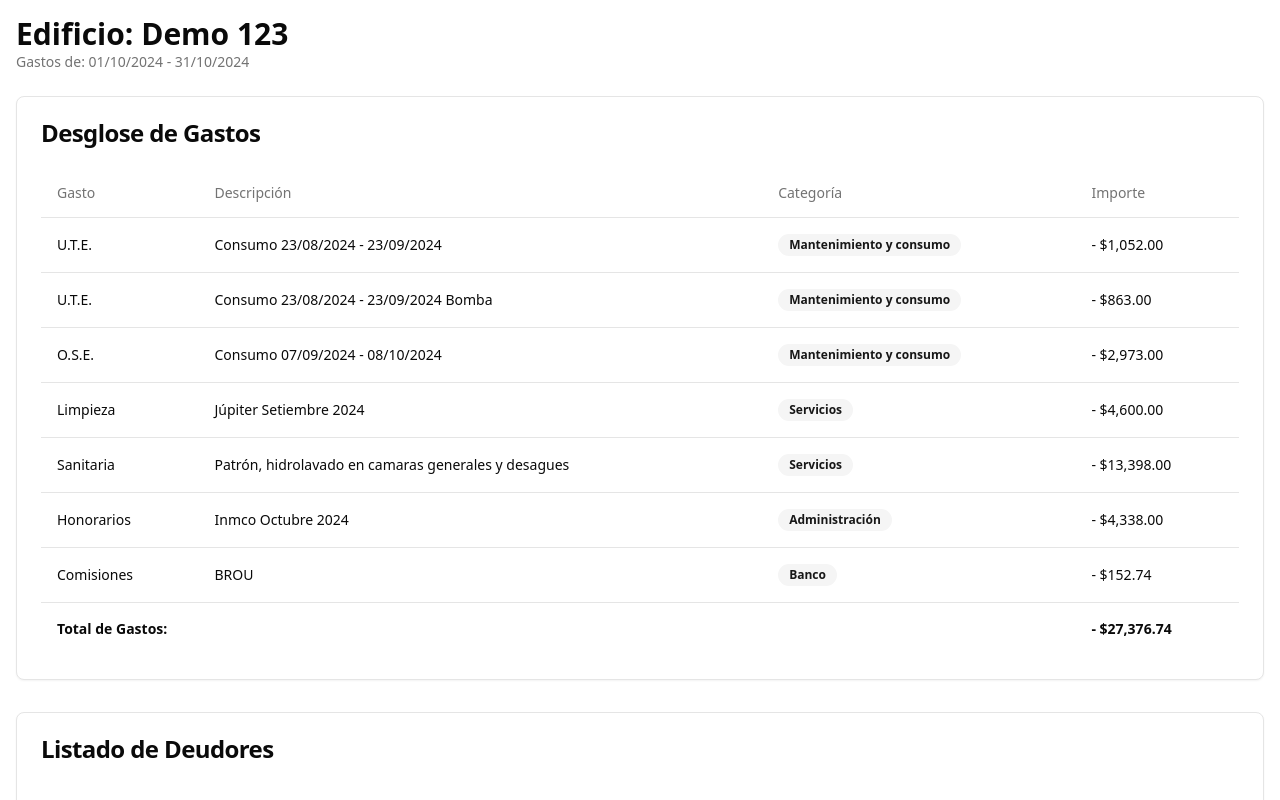
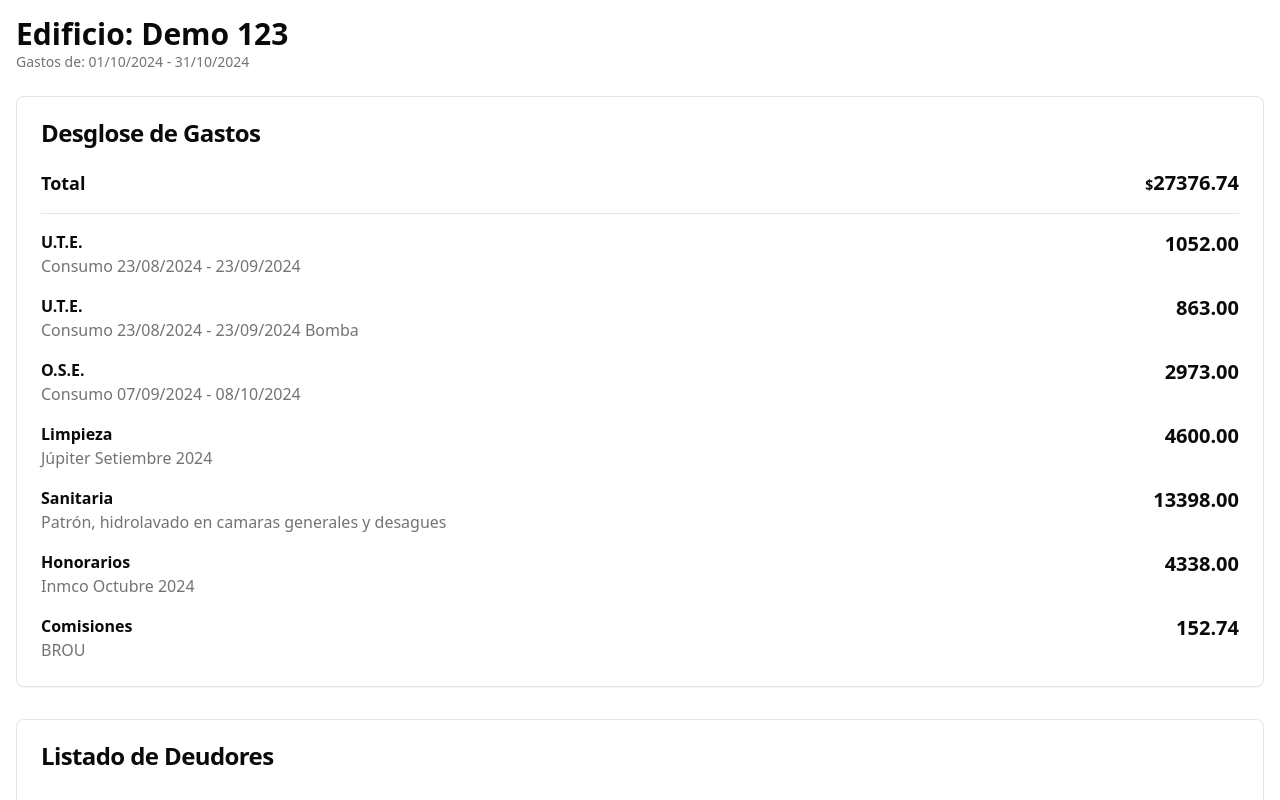
Before and after one commit to codeplaygroundspace/building-admin, a Next.js app: page / in a window 1280 px wide. Shown: the top 800 px of the page. Built offline with nearby package versions, Linux system fonts and the light colour scheme.

Commit message:
build card for mobile

```diff
--- a/package.json
+++ b/package.json
@@ -10,6 +10,7 @@
   },
   "dependencies": {
     "@radix-ui/react-dialog": "^1.1.2",
+    "@radix-ui/react-scroll-area": "^1.2.0",
     "@radix-ui/react-separator": "^1.1.0",
     "@radix-ui/react-slot": "^1.1.0",
     "@radix-ui/react-tooltip": "^1.1.3",
--- a/src/components/FinExpenseBreakdown.tsx
+++ b/src/components/FinExpenseBreakdown.tsx
@@ -1,102 +1,81 @@
 import CardWrapper from "./ui-custom/CardWrapper";
-import {
-  Table,
-  TableBody,
-  TableCell,
-  TableHead,
-  TableHeader,
-  TableRow,
-} from "@/components/ui/table";
-import { Badge } from "@/components/ui/badge";
+import { Separator } from "@/components/ui/separator";
+// import { Badge } from "@/components/ui/badge";
 
 export default function ExpenseBreakdown() {
+  const expenses = [
+    {
+      title: "U.T.E.",
+      description: "Consumo 23/08/2024 - 23/09/2024",
+      category: "Mantenimiento y consumo",
+      amount: 1052.0,
+    },
+    {
+      title: "U.T.E.",
+      description: "Consumo 23/08/2024 - 23/09/2024 Bomba",
+      category: "Mantenimiento y consumo",
+      amount: 863.0,
+    },
+    {
+      title: "O.S.E.",
+      description: "Consumo 07/09/2024 - 08/10/2024",
+      category: "Mantenimiento y consumo",
+      amount: 2973.0,
+    },
+    {
+      title: "Limpieza",
+      description: "Júpiter Setiembre 2024",
+      category: "Servicios",
+      amount: 4600.0,
+    },
+    {
+      title: "Sanitaria",
+      description: "Patrón, hidrolavado en camaras generales y desagues",
+      category: "Servicios",
+      amount: 13398.0,
+    },
+    {
+      title: "Honorarios",
+      description: "Inmco Octubre 2024",
+      category: "Administración",
+      amount: 4338.0,
+    },
+    {
+      title: "Comisiones",
+      description: "BROU",
+      category: "Banco",
+      amount: 152.74,
+    },
+  ];
+
+  const totalExpenses = expenses.reduce(
+    (sum, expense) => sum + expense.amount,
+    0
+  );
+
   return (
     <CardWrapper title="Desglose de Gastos">
-      <Table aria-label="Desglose de Gastos">
-        <TableHeader>
-          <TableRow>
-            <TableHead>Gasto</TableHead>
-            <TableHead>Descripción</TableHead>
-            <TableHead>Categoría</TableHead>
-            <TableHead>Importe</TableHead>
-          </TableRow>
-        </TableHeader>
-        <TableBody>
-          {/* MANTENIMIENTOS Y CONSUMOS */}
-          <TableRow>
-            <TableCell>U.T.E.</TableCell>
-            <TableCell>Consumo 23/08/2024 - 23/09/2024</TableCell>
-            <TableCell>
-              <Badge variant="secondary">Mantenimiento y consumo</Badge>
-            </TableCell>
-            <TableCell>- $1,052.00</TableCell>
-          </TableRow>
-          <TableRow>
-            <TableCell>U.T.E.</TableCell>
-            <TableCell>Consumo 23/08/2024 - 23/09/2024 Bomba</TableCell>
-            <TableCell>
-              <Badge variant="secondary">Mantenimiento y consumo</Badge>
-            </TableCell>
-            <TableCell>- $863.00</TableCell>
-          </TableRow>
-          <TableRow>
-            <TableCell>O.S.E.</TableCell>
-            <TableCell>Consumo 07/09/2024 - 08/10/2024</TableCell>
-            <TableCell>
-              <Badge variant="secondary">Mantenimiento y consumo</Badge>
-            </TableCell>
-            <TableCell>- $2,973.00</TableCell>
-          </TableRow>
-
-          {/* SERVICIOS */}
-          <TableRow>
-            <TableCell>Limpieza</TableCell>
-            <TableCell>Júpiter Setiembre 2024</TableCell>
-            <TableCell>
-              <Badge variant="secondary">Servicios</Badge>
-            </TableCell>
-            <TableCell>- $4,600.00</TableCell>
-          </TableRow>
-          <TableRow>
-            <TableCell>Sanitaria</TableCell>
-            <TableCell>
-              Patrón, hidrolavado en camaras generales y desagues
-            </TableCell>
-            <TableCell>
-              <Badge variant="secondary">Servicios</Badge>
-            </TableCell>
-            <TableCell>- $13,398.00</TableCell>
-          </TableRow>
-
-          {/* ADMINISTRACION */}
-          <TableRow>
-            <TableCell>Honorarios </TableCell>
-            <TableCell>Inmco Octubre 2024</TableCell>
-            <TableCell>
-              <Badge variant="secondary">Administración</Badge>
-            </TableCell>
-            <TableCell>- $4,338.00</TableCell>
-          </TableRow>
-
-          {/* BANCO */}
-          <TableRow>
-            <TableCell>Comisiones</TableCell>
-            <TableCell>BROU</TableCell>
-            <TableCell>
-              <Badge variant="secondary">Banco</Badge>
-            </TableCell>
-            <TableCell>- $152.74</TableCell>
-          </TableRow>
-
-          {/* Total */}
-          <TableRow>
-            <TableCell colSpan={3} className="font-bold">
-              Total de Gastos:
-            </TableCell>
-            <TableCell className="font-bold">- $27,376.74</TableCell>
-          </TableRow>
-        </TableBody>
-      </Table>
+      <div className="mb-4 flex justify-between items-center">
+        <h2 className="text-lg font-semibold">Total</h2>
+        <p className="text-xl font-bold">
+          <span className="text-sm">$</span>
+          {totalExpenses.toFixed(2)}
+        </p>
+      </div>
+      <Separator className="my-4" />
+      <ul className="space-y-4">
+        {expenses.map((expense, index) => (
+          <li key={index} className="flex justify-between items-start">
+            <div className="flex-1 pr-4">
+              <h3 className="font-semibold">{expense.title}</h3>
+              <p className="text-neutral-500">{expense.description}</p>
+            </div>
+            <p className="text-xl font-bold whitespace-nowrap">
+              {expense.amount.toFixed(2)}
+            </p>
+          </li>
+        ))}
+      </ul>
     </CardWrapper>
   );
 }
--- /dev/null
+++ b/src/components/ui/scroll-area.tsx
@@ -0,0 +1,48 @@
+"use client"
+
+import * as React from "react"
+import * as ScrollAreaPrimitive from "@radix-ui/react-scroll-area"
+
+import { cn } from "@/lib/utils"
+
+const ScrollArea = React.forwardRef<
+  React.ElementRef<typeof ScrollAreaPrimitive.Root>,
+  React.ComponentPropsWithoutRef<typeof ScrollAreaPrimitive.Root>
+>(({ className, children, ...props }, ref) => (
+  <ScrollAreaPrimitive.Root
+    ref={ref}
+    className={cn("relative overflow-hidden", className)}
+    {...props}
+  >
+    <ScrollAreaPrimitive.Viewport className="h-full w-full rounded-[inherit]">
+      {children}
+    </ScrollAreaPrimitive.Viewport>
+    <ScrollBar />
+    <ScrollAreaPrimitive.Corner />
+  </ScrollAreaPrimitive.Root>
+))
+ScrollArea.displayName = ScrollAreaPrimitive.Root.displayName
+
+const ScrollBar = React.forwardRef<
+  React.ElementRef<typeof ScrollAreaPrimitive.ScrollAreaScrollbar>,
+  React.ComponentPropsWithoutRef<typeof ScrollAreaPrimitive.ScrollAreaScrollbar>
+>(({ className, orientation = "vertical", ...props }, ref) => (
+  <ScrollAreaPrimitive.ScrollAreaScrollbar
+    ref={ref}
+    orientation={orientation}
+    className={cn(
+      "flex touch-none select-none transition-colors",
+      orientation === "vertical" &&
+        "h-full w-2.5 border-l border-l-transparent p-[1px]",
+      orientation === "horizontal" &&
+        "h-2.5 flex-col border-t border-t-transparent p-[1px]",
+      className
+    )}
+    {...props}
+  >
+    <ScrollAreaPrimitive.ScrollAreaThumb className="relative flex-1 rounded-full bg-border" />
+  </ScrollAreaPrimitive.ScrollAreaScrollbar>
+))
+ScrollBar.displayName = ScrollAreaPrimitive.ScrollAreaScrollbar.displayName
+
+export { ScrollArea, ScrollBar }
```
Also changed, not shown: 1 other file (tests, documents, lock files or other folders).
